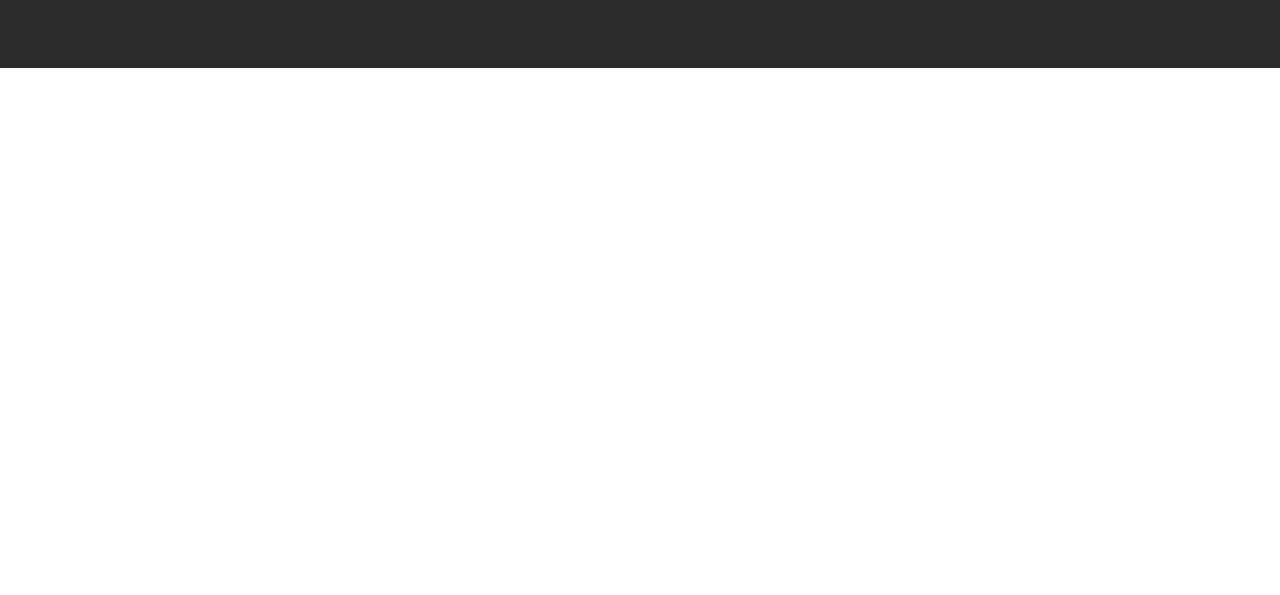
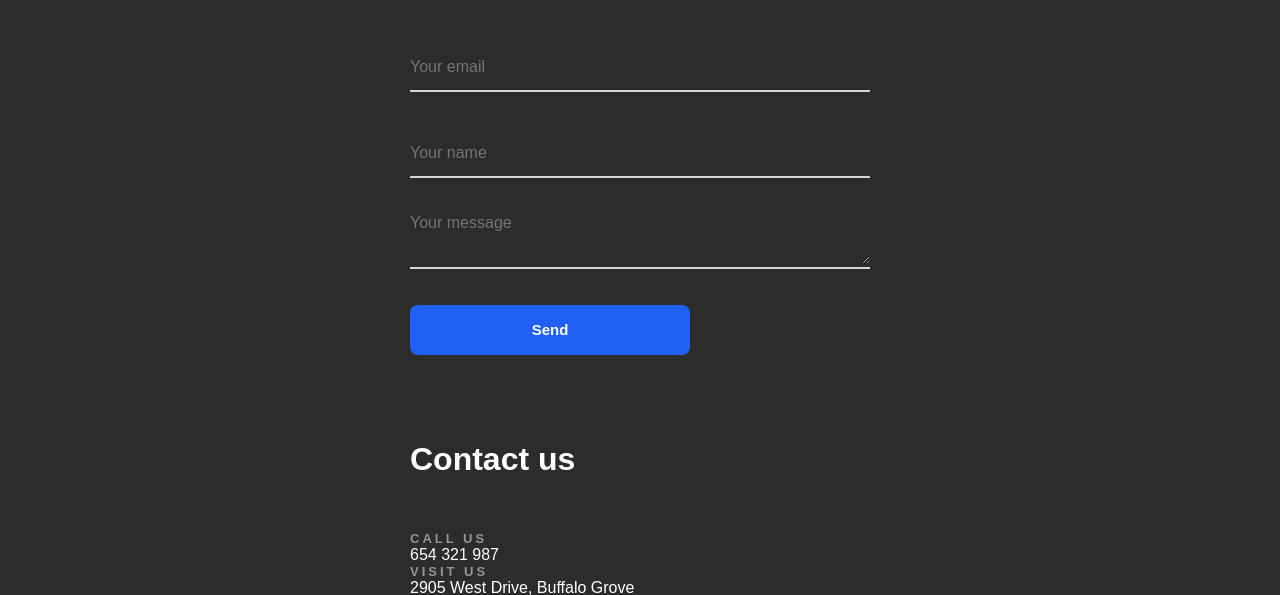
Before and after one commit to dmytro-prontenko/agency, a plain HTML site: page index.html in a window 1280 px wide. Shown: the part 1012-1607 px from the top of the page. Before the commit the page ends 1080 px from the top, so only its background shows below. Drawn offline with nearby package versions, Linux system fonts and the light colour scheme.

Commit message:
feat: form and contacts added
mob markup and some styles added

```diff
--- a/css/style.css
+++ b/css/style.css
@@ -381,10 +381,131 @@ a {
   font-weight: 400;
   line-height: 140%; /* 19.6px */
 }
+/* --------------CONTACTS-------------- */
 
+.contacts-section {
+  width: 100%;
+
+  margin: 0 auto;
+  background: var(--header-footer-bg);
+  color: var(--text-white);
+}
+
+.contacts__section-wrapper {
+  display: flex;
+  flex-direction: column;
+  justify-content: center;
+  align-items: flex-start;
+  gap: 80px;
+  max-width: 500px;
+  margin: 0 auto;
+
+  padding: 72px 20px 40px;
+}
+
+.contacts-title {
+  margin-bottom: 48px;
+  color: var(--text-white);
+  font-family: Poppins, sans-serif;
+  font-size: 32px;
+  font-style: normal;
+  font-weight: 600;
+  line-height: 150%; /* 48px */
+}
+
+.contacts-subtitle {
+  color: var(--text-white);
+  font-family: Poppins, sans-serif;
+  font-size: 13px;
+  font-style: normal;
+  font-weight: 700;
+  line-height: normal;
+  letter-spacing: 3px;
+  text-transform: uppercase;
+  opacity: 0.5;
+}
+
+.contact-form {
+  width: 100%;
+  /* max-width: 500px;
+  margin: 0 auto; */
+}
+
+.form {
+  display: flex;
+  flex-direction: column;
+  gap: 36px;
+
+  width: 100%;
+}
+
+.form input,
+.form textarea {
+  width: 100%;
+  max-width: 500px;
+  background: transparent;
+  border: none;
+  height: 50px;
+  color: var(--text-white);
+}
+
+.form textarea {
+  min-height: 30px;
+  resize: vertical;
+  /* overflow-y: auto; */
+}
+
+.form input:focus,
+.form textarea:focus {
+  outline: none;
+}
+
+.form-group {
+  position: relative;
+  width: 100%;
+  max-width: 500px;
+}
+
+.form-line {
+  position: absolute;
+  left: 0;
+  bottom: 0;
+  width: 100%;
+  height: 2px;
+  background: white;
+  opacity: 0.8;
+  transition: background-color 0.3s;
+}
+
+.form input:focus ~ .form-line,
+.form textarea:focus ~ .form-line {
+  background: var(--accent-blue);
+}
+
+.blue-btn {
+  display: flex;
+  justify-content: center;
+  align-items: center;
+  width: 280px;
+  height: 50px;
+
+  border-radius: 8px;
+
+  background: var(--accent-blue);
+  color: var(--text-white);
+
+  text-align: center;
+  font-family: Poppins, sans-serif;
+  font-size: 15px;
+  font-style: normal;
+  font-weight: 600;
+  line-height: normal;
+}
+
+/* --------------FOOTER--------------*/
 .footer {
   background: var(--header-footer-bg);
-  padding: 80px 20px;
+  padding: 40px 20px 80px;
 
   @media screen and (min-width: 768px) {
     padding-top: 84px;
--- a/index.html
+++ b/index.html
@@ -19,6 +19,13 @@
     <link
       href="https://fonts.googleapis.com/css2?family=Open+Sans:ital,wght@0,400;0,700;1,400;1,700&display=swap"
       rel="stylesheet"
+    />
+    <link
+      rel="stylesheet"
+      href="https://cdnjs.cloudflare.com/ajax/libs/font-awesome/6.7.2/css/all.min.css"
+      integrity="sha512-Evv84Mr4kqVGRNSgIGL/F/aIDqQb7xQ2vcrdIwxfjThSH8CSR7PBEakCr51Ck+w+/U6swU2Im1vVX0SVk9ABhg=="
+      crossorigin="anonymous"
+      referrerpolicy="no-referrer"
     />
     <link rel="stylesheet" href="./css/style.css" />
     <title>Strategic Agency</title>
@@ -106,6 +113,55 @@
           <div class="swiper-button-next"></div>
         </div>
       </section>
+      <section id="contacts" class="contacts-section">
+        <div class="contacts__section-wrapper">
+          <section id="contact-form" class="contact-form">
+            <h2 class="contacts-title">Send us a message</h2>
+            <form class="form" name="contact" method="POST" netlify>
+              <div class="form-group">
+                <input
+                  type="email"
+                  name="email"
+                  placeholder="Your email"
+                  autocomplete="off"
+                />
+                <div class="form-line"></div>
+              </div>
+              <div class="form-group">
+                <input
+                  type="text"
+                  name="name"
+                  placeholder="Your name"
+                  autocomplete="off"
+                />
+                <div class="form-line"></div>
+              </div>
+              <div class="form-group">
+                <textarea
+                  name="message"
+                  placeholder="Your message"
+                  autocomplete="off"
+                ></textarea>
+                <div class="form-line"></div>
+              </div>
+              <button type="submit" class="blue-btn">Send</button>
+            </form>
+          </section>
+          <section id="contact-data">
+            <h2 class="contacts-title">Contact us</h2>
+            <h3 class="contacts-subtitle">Call us</h3>
+            654 321 987
+            <h3 class="contacts-subtitle">Visit us</h3>
+            2905 West Drive, Buffalo Grove
+            <h3 class="contacts-subtitle">our socials</h3>
+            <div>
+              <i class="fa-brands fa-facebook-f"></i>
+              <i class="fa-brands fa-twitter"></i>
+              <i class="fa-brands fa-instagram"></i>
+            </div>
+          </section>
+        </div>
+      </section>
     </main>
 
     <footer class="footer">
--- a/js/index.js
+++ b/js/index.js
@@ -21,3 +21,10 @@ const swiper = new Swiper(".swiper", {
   slidesPerView: 1,
   spaceBetween: 10,
 });
+
+
+const textarea = document.querySelector("textarea");
+textarea.addEventListener("input", () => {
+  textarea.style.height = "auto";
+  textarea.style.height = textarea.scrollHeight + "px";
+});
```
